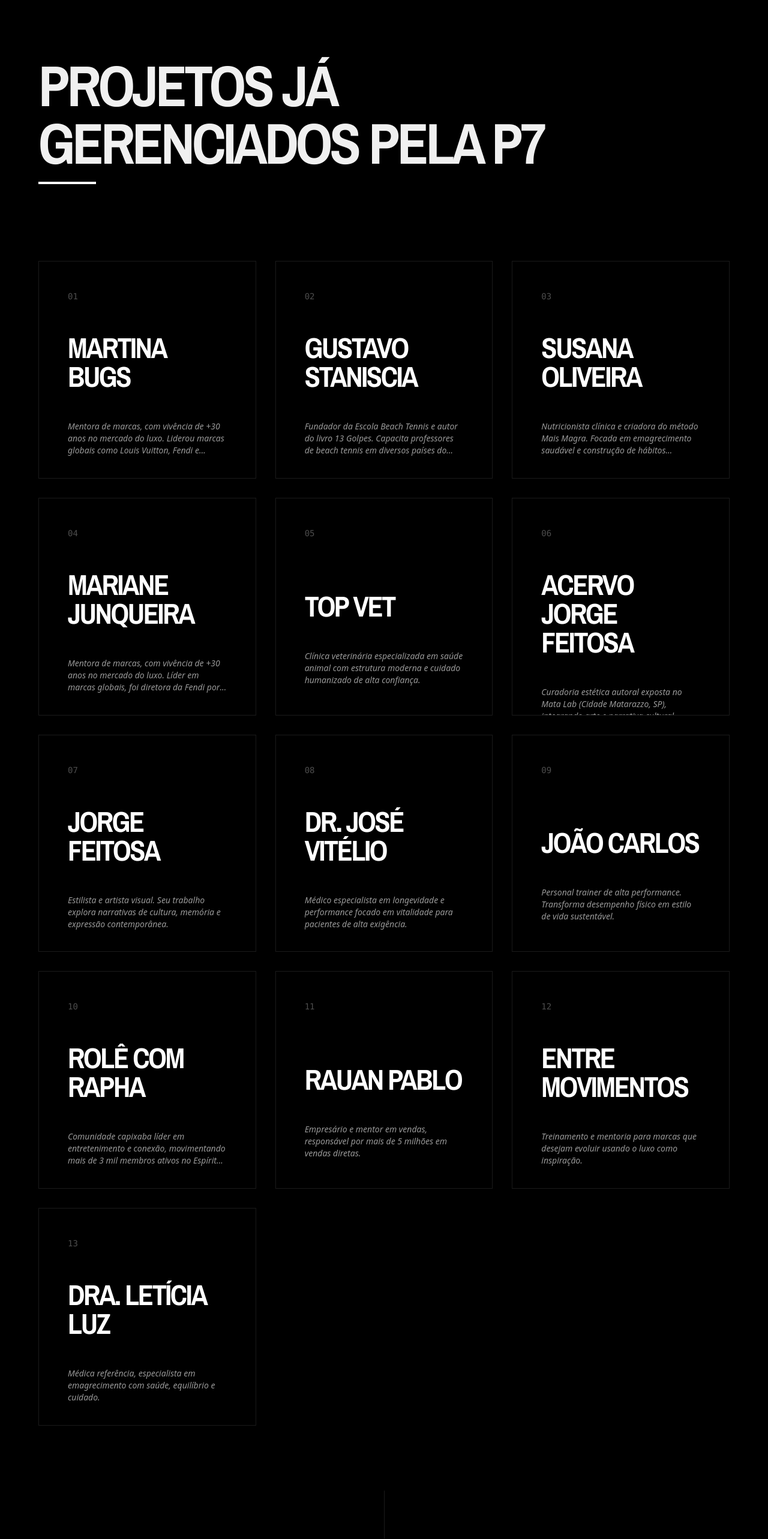
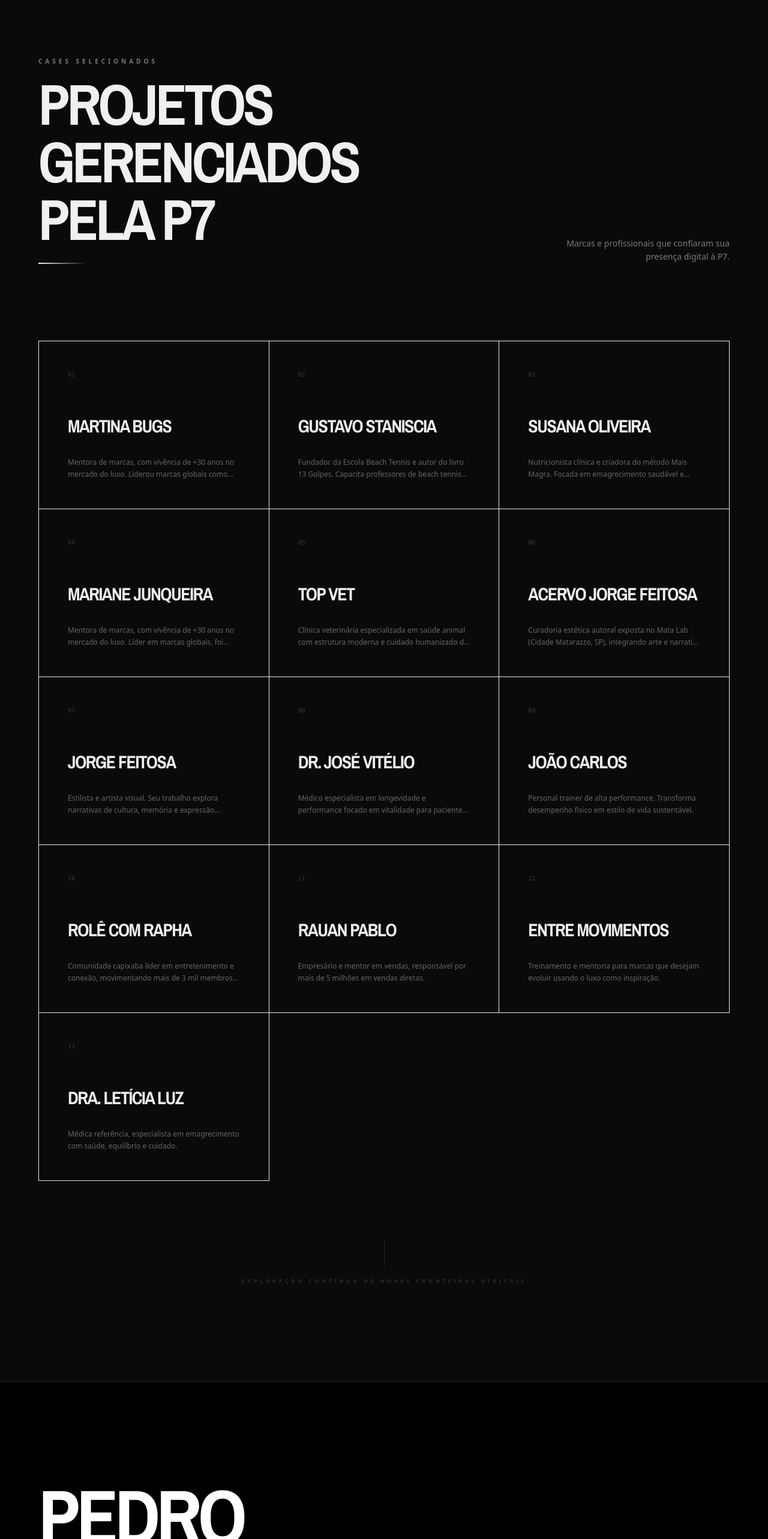
Before and after one commit to p7agency/pagina-p7, a React (Vite) app: page / in a window 1280 px wide. Shown: the part 2960-5526 px from the top of the page at 60% size. Built offline with nearby package versions, Linux system fonts and the light colour scheme.

Commit message:
feat: Projects grid quadrado sem arredondados hover branco

```diff
--- a/components/Projects.tsx
+++ b/components/Projects.tsx
@@ -3,51 +3,54 @@ import { CLIENTS } from '../constants';
 
 const Projects: React.FC = () => {
   return (
-    <section id="projetos" className="py-24 md:py-40 px-6 md:px-16 border-b border-white/10 bg-black overflow-hidden">
+    <section id="projetos" className="py-24 md:py-40 px-6 md:px-16 border-b border-[#f0f0f0]/10 bg-[#0a0a0a] overflow-hidden">
       <div className="max-w-7xl mx-auto">
-        <div className="flex flex-col mb-20 md:mb-32">
-          <div className="space-y-4">
-            <h2 className="text-6xl md:text-8xl font-condensed uppercase leading-[0.85] max-w-4xl">Projetos já gerenciados pela P7</h2>
-            <div className="h-1 w-24 bg-white mt-8"></div>
+        <div className="flex flex-col md:flex-row md:items-end md:justify-between mb-20 md:mb-32 gap-8">
+          <div>
+            <p className="text-[10px] uppercase tracking-[0.5em] font-black text-[#7a7a7a] mb-4">Cases Selecionados</p>
+            <h2 className="text-5xl md:text-7xl lg:text-8xl font-condensed uppercase leading-[0.82] tracking-tighter text-[#f0f0f0]">
+              Projetos gerenciados<br />pela P7
+            </h2>
+            <div className="h-[2px] w-20 bg-gradient-to-r from-[#f0f0f0] to-transparent mt-6" />
           </div>
+          <p className="max-w-xs text-sm text-[#7a7a7a] leading-relaxed font-light hidden md:block text-right">
+            Marcas e profissionais que confiaram sua presença digital à P7.
+          </p>
         </div>
-
-        <div className="grid grid-cols-1 sm:grid-cols-2 lg:grid-cols-3 gap-6 md:gap-8">
+        <div className="grid grid-cols-1 sm:grid-cols-2 lg:grid-cols-3 border-t border-l border-[#f0f0f0]/8">
           {CLIENTS.map((client) => (
             <a
               key={client.id}
               href={client.link}
               target="_blank"
               rel="noopener noreferrer"
-              className="group relative border border-white/10 aspect-square p-8 md:p-12 flex flex-col justify-between hover:bg-white cursor-pointer transition-colors duration-700 overflow-hidden text-white hover:text-black"
+              className="group relative border-r border-b border-[#f0f0f0]/8 p-10 md:p-12 min-h-[280px] flex flex-col justify-between hover:bg-[#f0f0f0] cursor-pointer transition-colors duration-500 text-[#f0f0f0] hover:text-[#0a0a0a]"
             >
               <div className="flex justify-between items-start">
-                <span className="text-sm font-mono opacity-30 group-hover:opacity-100 transition-opacity">
-                  {client.id}
-                </span>
-                <div className="w-10 h-10 rounded-full border border-current flex items-center justify-center opacity-0 group-hover:opacity-100 transition-all duration-500 transform scale-50 group-hover:scale-100">
-                  <svg width="16" height="16" viewBox="0 0 24 24" fill="none" stroke="currentColor" strokeWidth="2">
-                    <path d="M7 17L17 7M17 7H7M17 7V17"/>
+                <span className="text-[10px] font-mono text-[#f0f0f0]/20 group-hover:text-[#0a0a0a]/30 transition-colors">{client.id}</span>
+                <div className="w-8 h-8 border border-[#f0f0f0]/10 group-hover:border-[#0a0a0a]/20 flex items-center justify-center opacity-0 group-hover:opacity-100 transition-all duration-400">
+                  <svg width="14" height="14" viewBox="0 0 24 24" fill="none" stroke="currentColor" strokeWidth="2">
+                    <path d="M7 17L17 7M17 7H7M17 7V17" />
                   </svg>
                 </div>
               </div>
-
-              <div className="mt-8">
-                <h3 className="text-3xl md:text-5xl font-condensed uppercase tracking-tighter leading-[0.85] mb-6">
+              <div>
+                <h3 className="text-2xl md:text-3xl font-condensed uppercase tracking-tighter leading-tight mb-4">
                   {client.name}
                 </h3>
-                <div className="h-px w-0 group-hover:w-full bg-black/20 transition-all duration-700 mb-6"></div>
-                <p className="text-xs md:text-sm font-medium leading-relaxed italic opacity-60 group-hover:opacity-100 transition-opacity duration-500 line-clamp-3">
+                <div className="h-px w-0 group-hover:w-full bg-[#0a0a0a]/15 transition-all duration-600 mb-4" />
+                <p className="text-xs font-light leading-relaxed text-[#f0f0f0]/40 group-hover:text-[#0a0a0a]/60 transition-colors duration-400 line-clamp-2">
                   {client.role}
                 </p>
               </div>
             </a>
           ))}
         </div>
-
-        <div className="mt-24 md:mt-32 flex flex-col items-center">
-          <div className="h-16 md:h-20 w-px bg-white/10 mb-8 animate-bounce"></div>
-          <p className="text-[10px] uppercase font-bold tracking-[0.5em] opacity-20 text-center">Exploração contínua de novas fronteiras digitais</p>
+        <div className="mt-20 md:mt-24 flex flex-col items-center gap-4">
+          <div className="h-12 w-px bg-[#f0f0f0]/10" />
+          <p className="text-[9px] uppercase font-black tracking-[0.5em] text-[#f0f0f0]/15 text-center">
+            Exploração contínua de novas fronteiras digitais
+          </p>
         </div>
       </div>
     </section>
```
